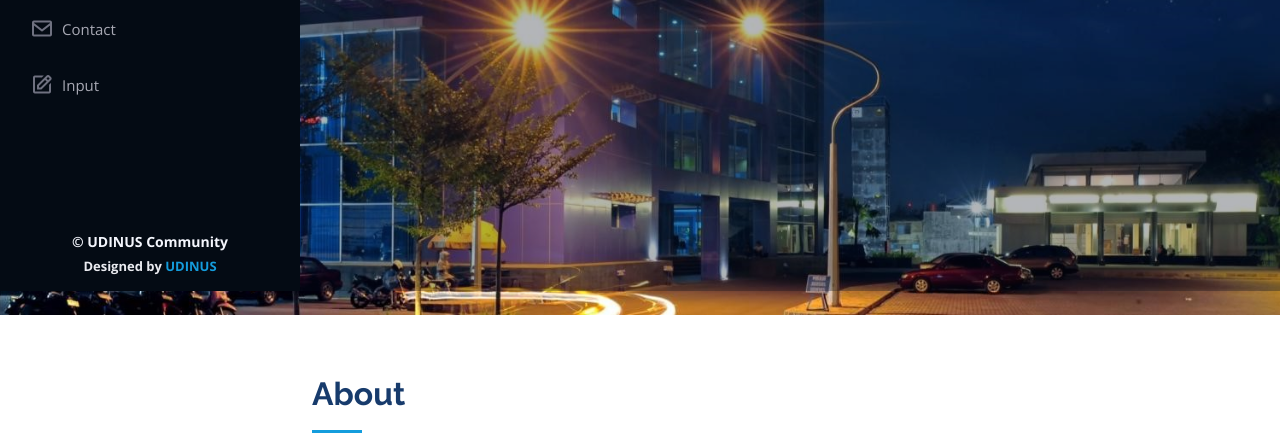
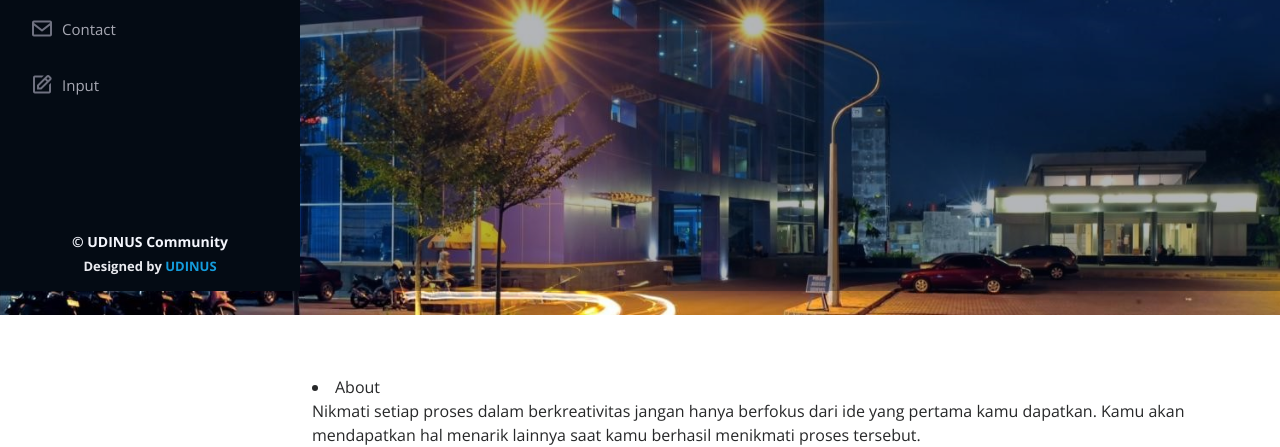
Before and after one commit to jevanka/udinus, a plain HTML site: page index.html in a window 1280 px wide. Shown: the part 509-956 px from the top of the page. Drawn offline with nearby package versions, Linux system fonts and the light colour scheme; a script that the page names is missing.

Commit message:
Update index.html

```diff
--- a/index.html
+++ b/index.html
@@ -50,7 +50,7 @@ t mobile-nav-toggle d-xl-none"></i>
       <div class="container">
 
         <div class="section-title">
-          <h2>About</h2>
+          <li>About</li>
           <p>Nikmati setiap proses dalam berkreativitas jangan hanya berfokus dari ide yang pertama kamu dapatkan. Kamu
             akan mendapatkan hal menarik lainnya saat kamu berhasil menikmati proses tersebut.</p>
         </div>
```
